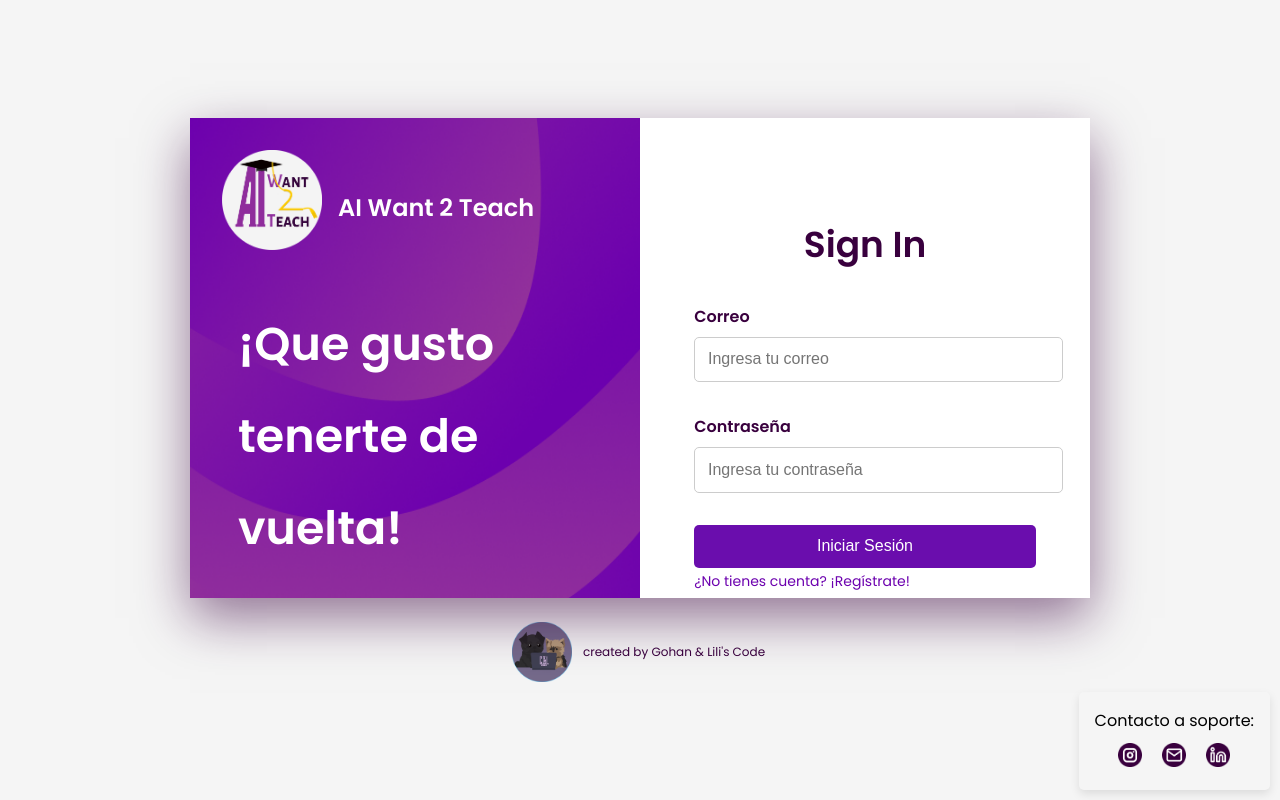
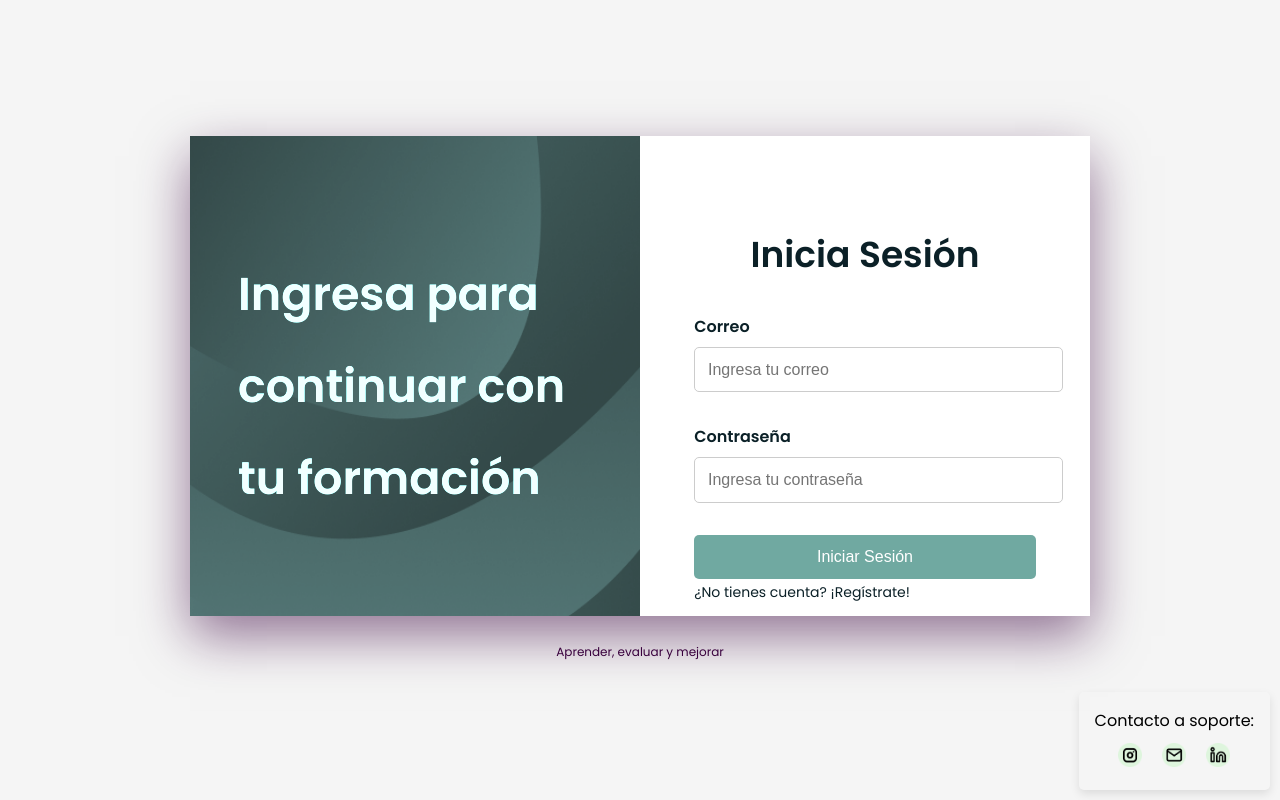
Before and after one commit to giulianaz/tesis, a React (Create React App) app in the folder frontend/: page /login in a window 1280 px wide. Built offline with nearby package versions, Linux system fonts and the light colour scheme.

Commit message:
frontend

```diff
--- a/frontend/src/components/login.js
+++ b/frontend/src/components/login.js
@@ -1,8 +1,6 @@
 import React, { useState, useEffect } from "react";
 import "../styles/login.css";
 import { useNavigate, Link } from 'react-router-dom';
-import Logo from '../assets/logo.png';
-import LogoEmpresa from '../assets/logo-empresa.png';
 import ig from '../assets/instagram.png';
 import mail from '../assets/mail.png';
 import linkedin from '../assets/linkedin.png';
@@ -56,14 +54,13 @@ const handleSubmit = async (e) => {
         <div className="login-container">
             <div className="login-left">
                 <div class="login-header">
-                <img src={Logo} alt="Logo" className="login-logo" />
-                <h2 class="login-title-text">AI Want 2 Teach</h2>
             </div>
-                <h1 className="welcome-text">¡Que gusto tenerte de vuelta!</h1>
+                <h1 className="welcome-text">Ingresa para continuar con tu formación</h1>
             </div>
             <div className="login-right">
                 <form className="login-form" onSubmit={handleSubmit}>
-                    <h2 className="login-title">Sign In</h2>
+                    <p className="whiith">Javier S2</p>
+                    <h2 className="login-title">Inicia Sesión</h2>
                     <div class="form-group">
                     <label for="email">Correo</label>
                     <input
@@ -84,7 +81,7 @@ const handleSubmit = async (e) => {
                       required
                     />
                     </div>
-                    <button type="submit">Iniciar Sesión</button>
+                    <button type="submit" className="login-btn">Iniciar Sesión</button>
                     {mensaje && <p className="login-message">{mensaje}</p>} {/* Aquí se muestra el mensaje */}
                     <Link to="/registro" className="registro">
                         ¿No tienes cuenta? ¡Regístrate!
@@ -93,8 +90,7 @@ const handleSubmit = async (e) => {
             </div>
         </div>
         <div class="footer">
-            <img src={LogoEmpresa} alt="LogoEmpresa" class="footer-logo" />
-            <p class="footer-text">created by Gohan & Lili's Code</p>
+            <p class="footer-text">Aprender, evaluar y mejorar</p>
         </div>
         <footer class="secondary-footer">
         <p>Contacto a soporte:</p>
--- a/frontend/src/components/navbar.js
+++ b/frontend/src/components/navbar.js
@@ -1,7 +1,7 @@
 import React, { useState } from "react";
 import { useNavigate, Link } from 'react-router-dom';
 import "../styles/navbar.css"; // Puedes crear estilos simples para el navbar
-import Logo from '../assets/logo.png';
+import Logo from '../assets/logo2.png';
 
 
 const Navbar = () => {
@@ -27,7 +27,6 @@ const Navbar = () => {
             <div className="header-left">
                 <Link to="/" className='logo-link'>
                     <img src={Logo} alt="LOGO" className="logo-image" />
-                    <span className="header-title">AI Want 2 Teach</span>
                 </Link>
             </div>
 
--- a/frontend/src/components/registro.js
+++ b/frontend/src/components/registro.js
@@ -1,7 +1,7 @@
 import React, { useState, useEffect } from "react";
 import "../styles/registro.css";
 import { useNavigate, Link } from 'react-router-dom';
-import Logo from '../assets/logo.png';
+import Logo from '../assets/estudia.png';
 
 
 const Registro = () => {
--- a/frontend/src/styles/login.css
+++ b/frontend/src/styles/login.css
@@ -37,6 +37,7 @@ html, body {
   flex-direction: column; /* Asegúrate de que el contenido esté alineado verticalmente */ /* Centra verticalmente */
   align-items: flex-start; /* Centra horizontalmente */
   background-image: url('../assets/background-login.png');
+  filter: sepia(1) saturate(100%) hue-rotate(130deg); /* ejemplo */
   background-size: 100% 100%; /* La imagen cubre dos veces el ancho y todo el alto */
   background-position: left center; /* Coloca la imagen en la mitad izquierda */
   background-repeat: no-repeat; /* Evita que la imagen se repita */
@@ -71,7 +72,7 @@ html, body {
 }
 
 .login-title {
-  color: #39003E;
+  color: rgb(11, 32, 39);
   margin-bottom: 2rem;
   font-size: 36px; /* Aumenta el tamaño del título */
   font-weight: 600; /* Aplica el peso de la fuente Poppins */
@@ -86,7 +87,7 @@ html, body {
 .welcome-text{
   font-size: 46px;
   font-weight: 600;
-  margin-top: 2rem;
+  margin-top: 5rem;
   margin-left: 1rem;
   line-height: 2;
 }
@@ -98,7 +99,7 @@ html, body {
 }
 
 .form-group label {
-  color: #39003E;
+  color: rgb(11, 32, 39);
   margin-bottom: 0.5rem;
   display: block;
   font-weight: 600;
@@ -113,21 +114,7 @@ input[type="email"], input[type="password"] {
   font-size: 16px;
 }
 
-button[type="submit"] {
-  width: 100%;
-  padding: 0.8rem;
-  background-color: #6A0DAD;
-  color: white;
-  border: none;
-  border-radius: 5px;
-  font-size: 16px;
-  cursor: pointer;
-  transition: background-color 0.3s ease;
-}
 
-button[type="submit"]:hover {
-  background-color: #590b90;
-}
 
 .forgot-password {
   display: block;
@@ -151,7 +138,7 @@ button[type="submit"]:hover {
 }
 
 .registro {
-  color: #6C00AE;
+  color: rgb(11, 32, 39);
   font-size: 14px;
   text-decoration: none;
   margin-top: 2rem;
@@ -207,6 +194,7 @@ button[type="submit"]:hover {
   width: 40px; /* Ajusta el tamaño de los logos */
   margin: 0 5px; /* Espaciado entre los logos */
   transition: transform 0.3s; /* Efecto al pasar el mouse */
+  filter: invert(1) saturate(40%) hue-rotate(2deg); /* ejemplo */
 }
 
 .social-logo:hover {
@@ -239,3 +227,24 @@ button[type="submit"]:hover {
     transform: translateY(0);
   }
 }
+
+button[type="submit"] {
+  width: 100%;
+  padding: 0.8rem;
+  background-color: rgb(112, 169, 161);
+  color: white;
+  border: none;
+  border-radius: 5px;
+  font-size: 16px;
+  cursor: pointer;
+  transition: background-color 0.3s ease;
+}
+
+button[type="submit"]:hover {
+  background-color: rgb(83, 126, 121);
+}
+
+.whiith{
+  margin-top: -40px;
+  color: #fff;
+}
--- a/frontend/src/styles/navbar.css
+++ b/frontend/src/styles/navbar.css
@@ -89,7 +89,7 @@ body.dark-mode .header-title {
 }
 
 .logo-image {
-  width: 100px; /* Ajusta el tamaño según sea necesario */
+  width: 300px; /* Ajusta el tamaño según sea necesario */
   height: auto; /* Mantiene la proporción de la imagen */
 }
 
--- a/frontend/src/styles/registro.css
+++ b/frontend/src/styles/registro.css
@@ -30,7 +30,8 @@ html, body {
 /* Título del formulario */
 .register-title {
   text-align: center;
-  margin-bottom: 40px;
+  margin-bottom: 20px;
+  margin-top: -10px;
   font-size: 1.8rem; /* Ajusta el tamaño de la fuente del título */
 }
 
@@ -51,13 +52,11 @@ html, body {
 
 /* Estilo del logo */
 .register-logo {
-  width: 200px;
+  width: 250px;
   height: auto;
   display: block;
   margin: 0 auto; /* Centra horizontalmente */
-  margin-bottom: 10px;
   border: 1px solid #ffffff6b;
-  border-radius: 50%;
 }
 
 
@@ -104,12 +103,12 @@ html, body {
 }
 
 .register-login a {
-  color: #6A0DAD;
+  color: rgb(64, 121, 140);
   text-decoration: none;
 }
 
 .register-login a:hover {
-  color: #510586;
+  color: rgb(41, 78, 91);
   text-decoration: underline;
 }
 
```
Also changed, not shown: frontend/src/assets/estudia.png (added), frontend/src/assets/logo2.png (added).
